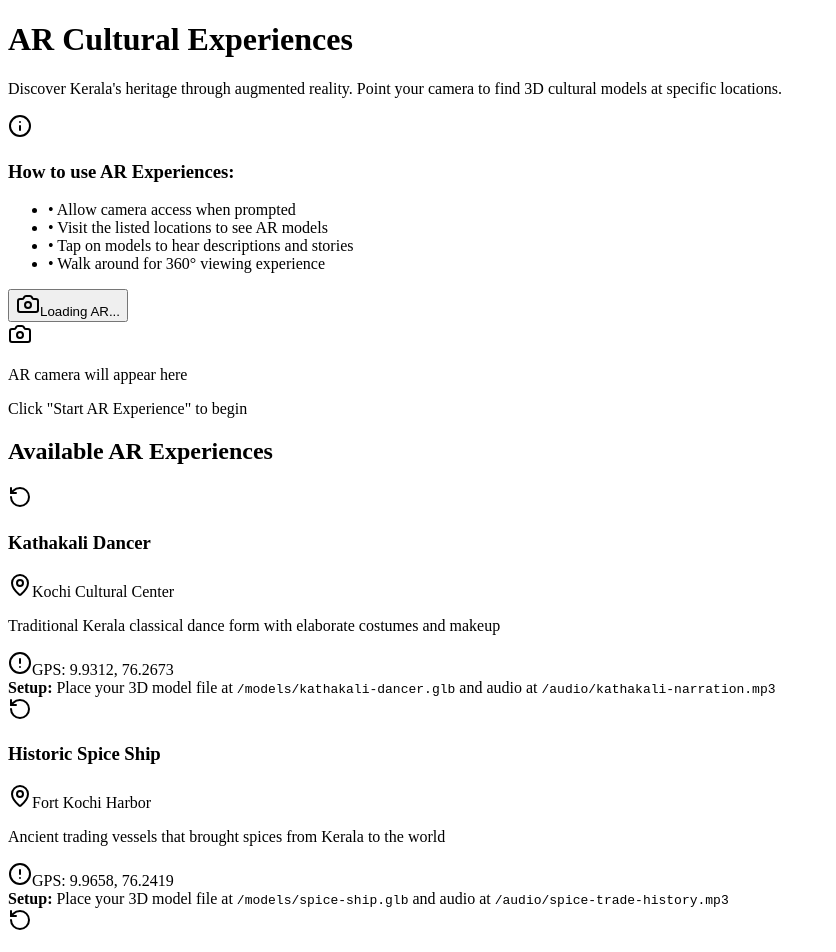
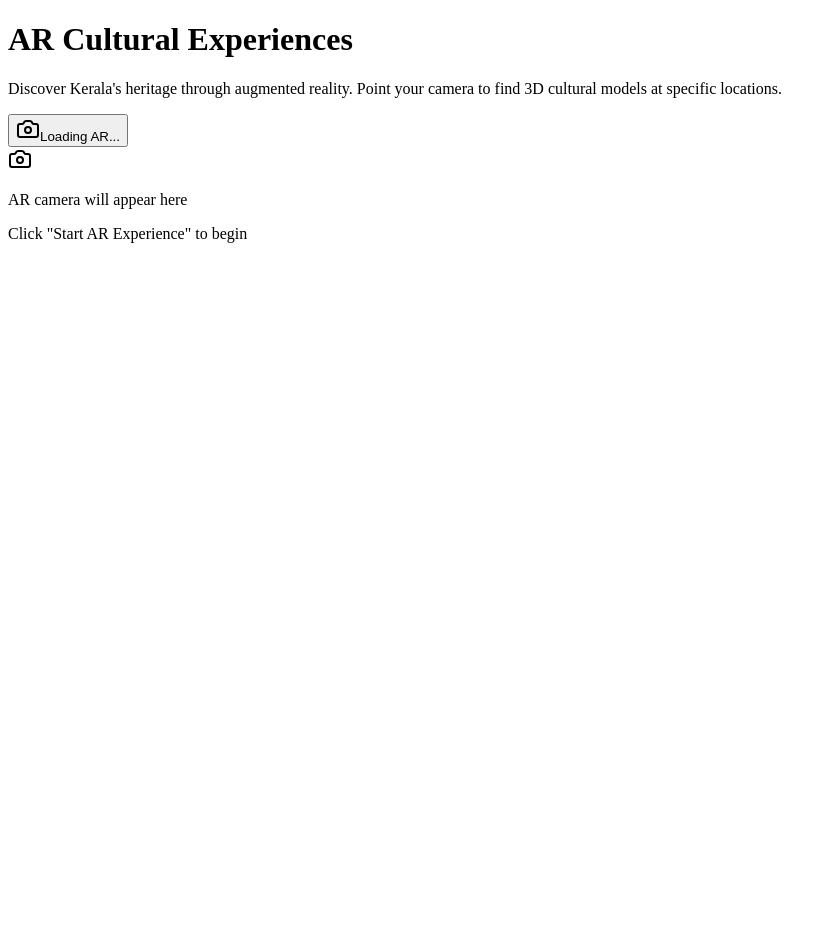
Before and after one commit to Ajay-Krishna00/Naattukadha-Web, a Next.js app: page /ARExperiences in a window 1280 px wide. Shown: the top 952 px of the page, without its empty margins (0-836 px from the left). After the commit the page ends 800 px from the top, so only its background shows below. Built offline with nearby package versions, Linux system fonts and the light colour scheme.

Commit message:
white screen removed

```diff
--- a/package.json
+++ b/package.json
@@ -29,6 +29,7 @@
   "devDependencies": {
     "@eslint/eslintrc": "^3",
     "@tailwindcss/postcss": "^4.1.12",
+    "@types/react": "19.1.11",
     "eslint": "^9",
     "eslint-config-next": "15.5.0",
     "tailwindcss": "^4",
--- a/pages/ARExperiences.jsx
+++ b/pages/ARExperiences.jsx
@@ -201,7 +201,7 @@ const ARExperiences = () => {
         </div>
 
         {/* Instructions Card */}
-        <card className="mb-8 p-6 border-primary/20 shadow-card">
+        {/* <card className="mb-8 p-6 border-primary/20 shadow-card">
           <div className="flex items-start gap-4">
             <Info className="h-6 w-6 text-primary mt-1" />
             <div>
@@ -214,7 +214,7 @@ const ARExperiences = () => {
               </ul>
             </div>
           </div>
-        </card>
+        </card> */}
 
         {/* AR Control Panel */}
         <div className="flex flex-col sm:flex-row gap-4 mb-8">
@@ -251,7 +251,7 @@ const ARExperiences = () => {
         {/* AR Container */}
         <div
           id="ar-container"
-          className="w-full h-[60vh] bg-muted rounded-lg border border-primary/20 mb-8 flex items-center justify-center"
+          className="w-full bg-muted rounded-lg border border-primary/20 mb-8 flex items-center justify-center"
         >
           <div className="text-center text-muted-foreground">
             <Camera className="h-12 w-12 mx-auto mb-4 opacity-50" />
@@ -261,7 +261,7 @@ const ARExperiences = () => {
         </div>
 
         {/* Available Experiences */}
-        <div className="grid md:grid-cols-2 lg:grid-cols-3 gap-6">
+        {/* <div className="grid md:grid-cols-2 lg:grid-cols-3 gap-6">
           <h2 className="col-span-full text-2xl font-semibold text-foreground mb-4">
             Available AR Experiences
           </h2>
@@ -295,7 +295,7 @@ const ARExperiences = () => {
               </div>
             </card>
           ))}
-        </div>
+        </div> */}
 
 
       </div>
```
Also changed, not shown: 1 other file (tests, documents, lock files or other folders).
